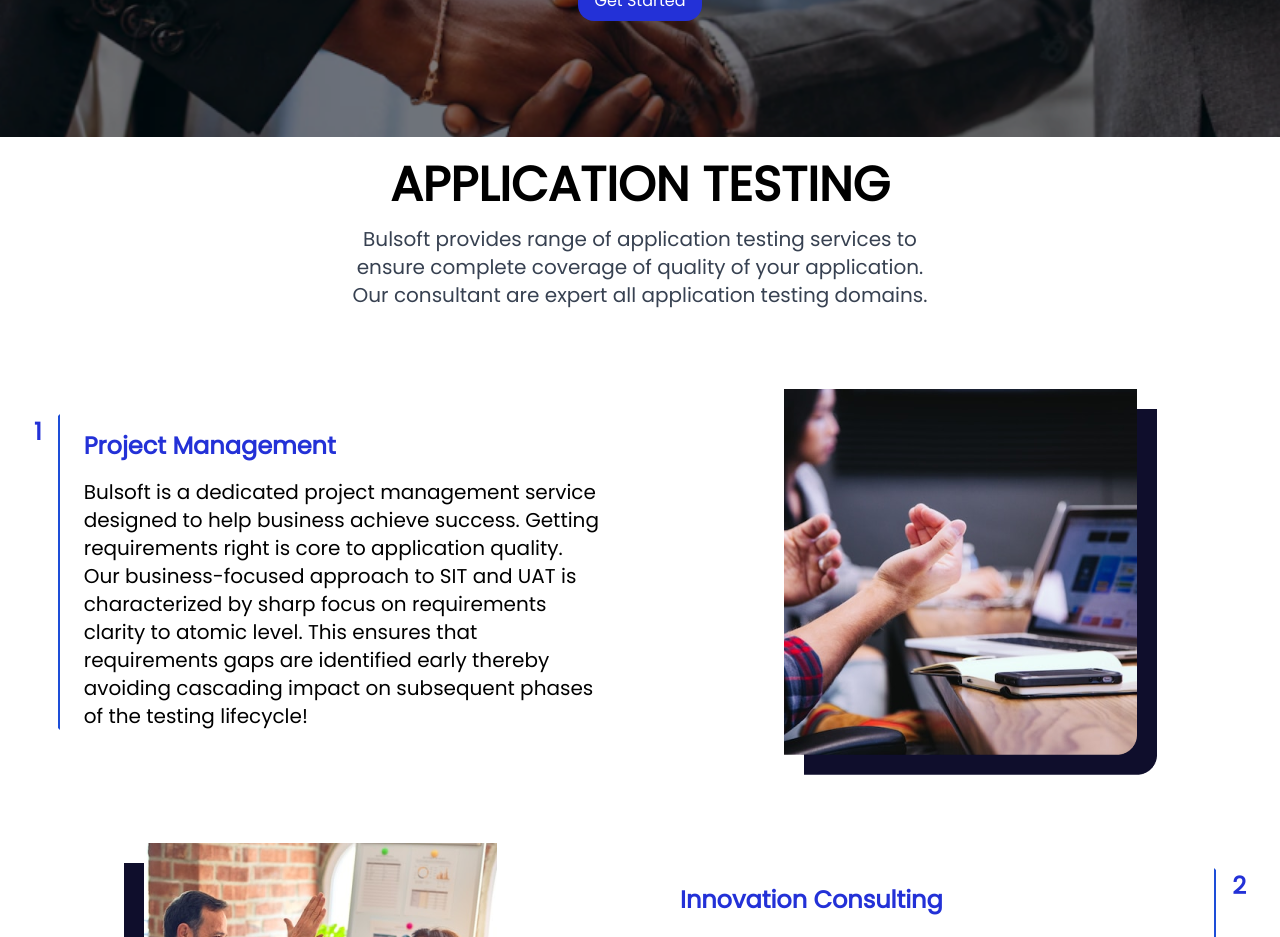
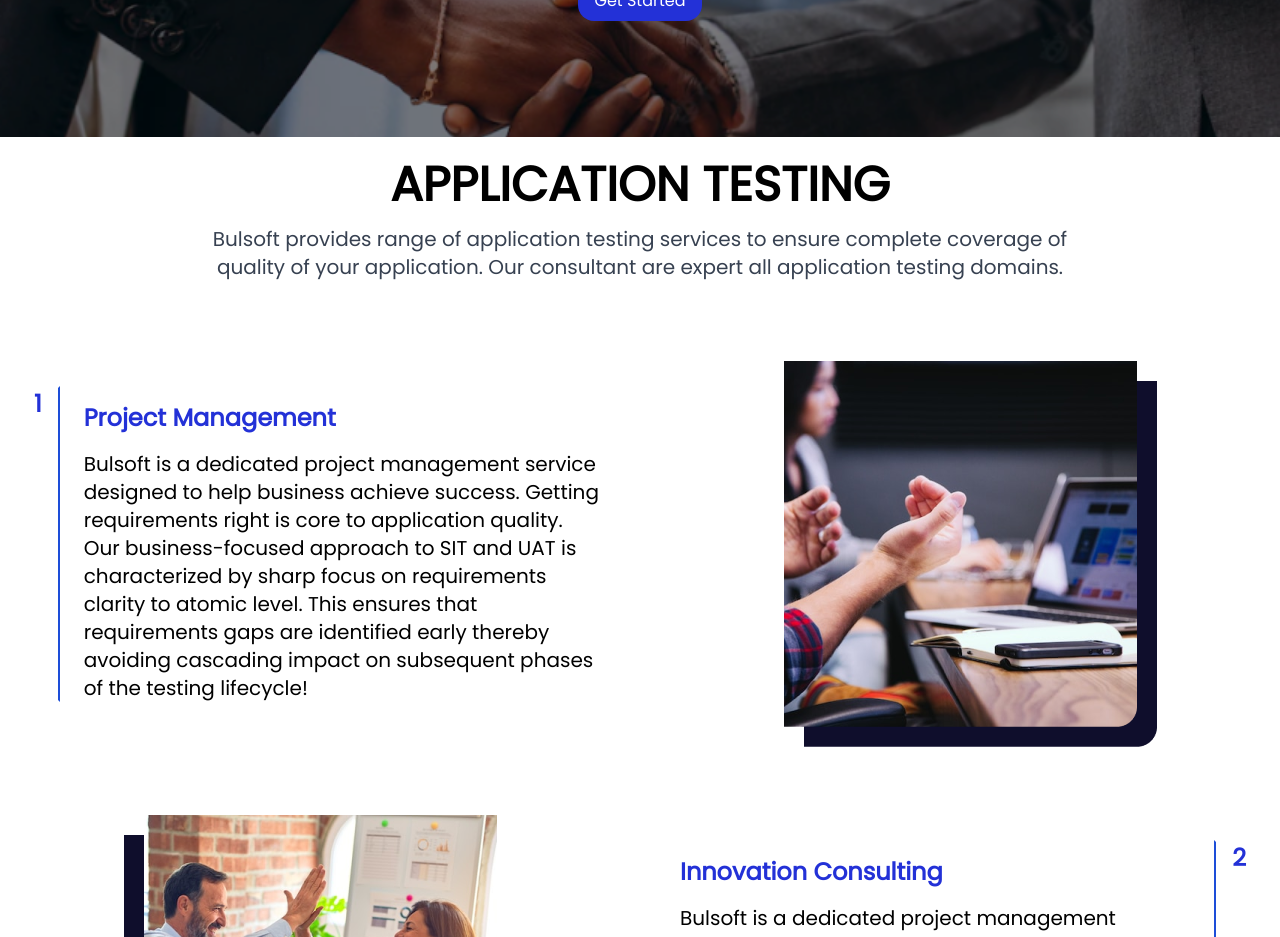
Before and after one commit to pragra-ca/bulsoft-ui, a Next.js app: page / in a window 1280 px wide. Shown: the part 2920-3857 px from the top of the page. Built offline with nearby package versions, Linux system fonts and the light colour scheme.

Commit message:
screen views

```diff
--- a/components/common/HeroComponent/index.tsx
+++ b/components/common/HeroComponent/index.tsx
@@ -10,8 +10,8 @@
       <div className="relative bg-hero-back bg-no-repeat pt-4 md:pt-16 px-4 sm:px-6">
         <div className="flex flex-col gap-y-4 gap-x-4 lg:flex-row justify-center max-w-7xl mb-12 2xl:container px-8 lg:pt-8 mx-auto">
           <div className="lg:w-1/2 flex items-center justify-center md:justify-between">
-            <div className="mx-auto text-center lg:text-left">
-              <h1 className="lg:mt-20 text-3xl lg:text-6xl leading-12 font-semibold tracking-tight text-gray-900">
+            <div className="mx-auto text-center md:text-left">
+              <h1 className="lg:mt-20 text-3xl md:text-5xl lg:text-6xl leading-12 font-semibold tracking-tight text-gray-900">
                 Quality{" "}
                 <span className="text-blue-800 font-extrabold">Redefined</span>.
               </h1>
--- a/components/testingServices/index.tsx
+++ b/components/testingServices/index.tsx
@@ -4,7 +4,7 @@
 const TestingServicesComponent = () => {
   return (
     <div className="mx-auto 2xl:container max-w-7xl font-poppins">
-      <div className="m-auto md:w-1/2 px-6 py-4">
+      <div className="m-auto lg:w-9/12 px-6 py-4">
         <h1 className="font-semibold	 text-2xl lg:text-5xl	 py-2 text-center text-black">
           APPLICATION TESTING
         </h1>
```
